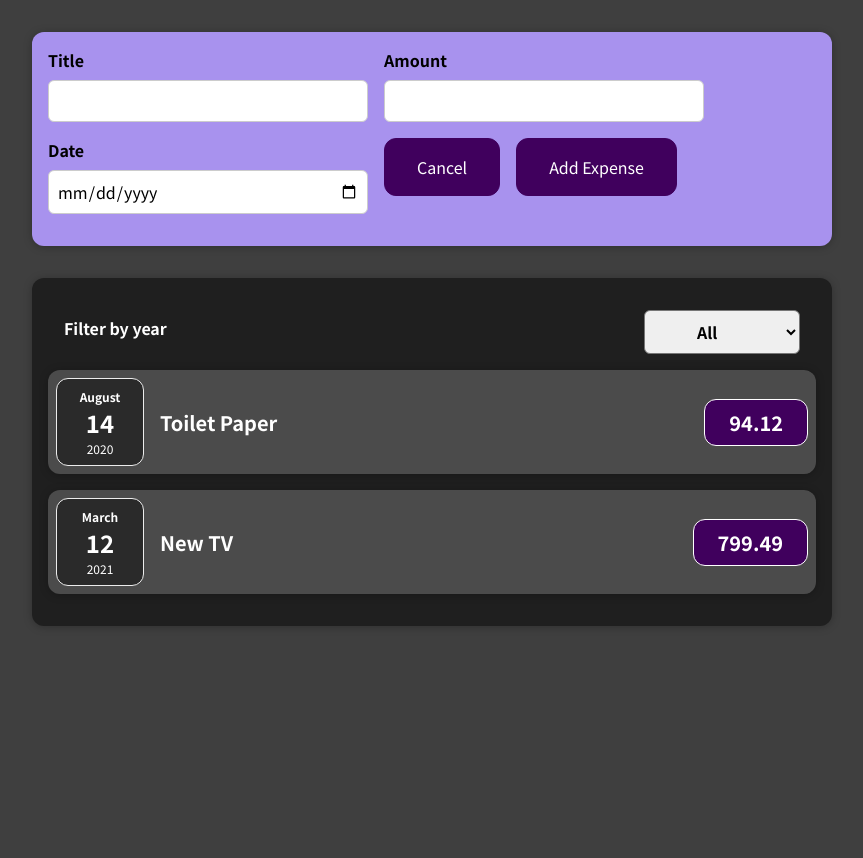
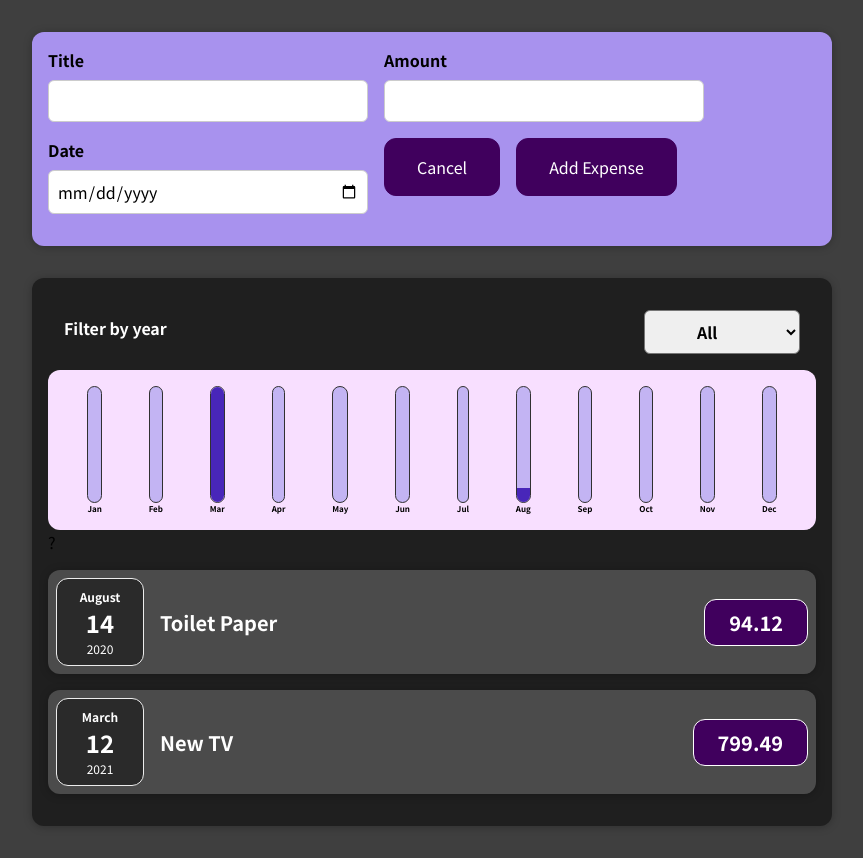
Before and after one commit to wkimeria/wkimeria-react-learning, a React (Create React App) app: page / in a window 1280 px wide. Shown: the whole page, without its empty margins (208-1071 px from the left). Before the commit the page ends 800 px from the top, so only its background shows below. Built offline with nearby package versions, Linux system fonts and the light colour scheme.

Commit message:
After Section 5: Rendering Lists & Conditional Content: Fixing a small bug

```diff
--- /dev/null
+++ b/src/components/Chart/Chart.css
@@ -0,0 +1,9 @@
+.chart {
+    padding: 1rem;
+    border-radius: 12px;
+    background-color: #f8dfff;
+    text-align: center;
+    display: flex;
+    justify-content: space-around;
+    height: 10rem;
+}
--- /dev/null
+++ b/src/components/Chart/Chart.js
@@ -0,0 +1,21 @@
+import React from 'react';
+
+import ChartBar from './ChartBar';
+import './Chart.css';
+
+const Chart = props => {
+    const dataPointValues = props.dataPoints.map(dataPoint => dataPoint.value)
+    const totalMaximum = Math.max(...dataPointValues);
+    return <div className="chart">
+        {props.dataPoints.map((dataPoint) => (
+            <ChartBar
+                key={dataPoint.label}
+                value={dataPoint.value}
+                maxValue={totalMaximum}
+                label={dataPoint.label}
+            />
+        ))}
+    </div>
+}
+
+export default Chart;
--- /dev/null
+++ b/src/components/Chart/ChartBar.css
@@ -0,0 +1,30 @@
+.chart-bar {
+    height: 100%;
+    display: flex;
+    flex-direction: column;
+    align-items: center;
+}
+
+.chart-bar__inner {
+    height: 100%;
+    width: 100%;
+    border: 1px solid #313131;
+    border-radius: 12px;
+    background-color: #c3b4f3;
+    overflow: hidden;
+    display: flex;
+    flex-direction: column;
+    justify-content: flex-end;
+}
+
+.chart-bar__fill {
+    background-color: #4826b9;
+    width: 100%;
+    transition: all 0.3s ease-out;
+}
+
+.chart-bar__label {
+    font-weight: bold;
+    font-size: 0.5rem;
+    text-align: center;
+}
--- /dev/null
+++ b/src/components/Chart/ChartBar.js
@@ -0,0 +1,20 @@
+import React from 'react';
+
+import './ChartBar.css';
+
+const ChartBar = props => {
+    let barFillHeight = '0%'
+    if(props.maxValue > 0){
+    barFillHeight = Math.round((props.value / props.maxValue) * 100) + '%'
+    }
+    return (
+        <div className='chart-bar'>
+            <div className='chart-bar__inner'>
+                <div className='chart-bar__fill' style={{height: barFillHeight}}></div>
+            </div>
+            <div className='chart-bar__label'>{props.label}</div>
+        </div>
+    )
+}
+
+export default ChartBar;
--- a/src/components/NewExpense/ExpenseForm.js
+++ b/src/components/NewExpense/ExpenseForm.js
@@ -33,7 +33,7 @@
             case 'addExpense':
                 const expenseData = {
                     title: enteredTitle,
-                    amount: enteredAmount,
+                    amount: +enteredAmount,
                     date: new Date(enteredDate)
                 }
                 props.onSaveExpenseData(expenseData);
--- a/src/components/expenses/Expenses.js
+++ b/src/components/expenses/Expenses.js
@@ -3,6 +3,7 @@
 import ExpensesList from "./ExpensesList";
 import ExpenseFilter from "./ExpensesFilter"
 import Card from '../UI/Card';
+import ExpensesChart from './ExpensesChart';
 import './Expenses.css'
 import ExpenseItem from "./ExpenseItem";
 
@@ -12,13 +13,18 @@
         setYearEntered(yearEntered);
     }
 
+    const filteredExpenses = (yearEntered, expenses) => {
+        return (yearEntered === null || yearEntered === '') ? expenses : expenses.filter(expense => {
+             return expense.date.getFullYear().toString() === yearEntered;
+        });
+    }
+
     return (
         <div>
             <Card className="expenses">
                 <ExpenseFilter onYearFilterChange={handleYearFilterChange}/>
-                <ExpensesList items = {
-                    yearEntered === null || yearEntered === '' ? props.expenses : props.expenses.filter( expense => { return expense.date.getFullYear().toString() === yearEntered;})
-                }/>
+                <ExpensesChart expenses = {filteredExpenses(yearEntered, props.expenses)} />?
+                <ExpensesList items = {filteredExpenses(yearEntered, props.expenses)} />
             </Card>
         </div>
     );
--- /dev/null
+++ b/src/components/expenses/ExpensesChart.js
@@ -0,0 +1,30 @@
+import React from 'react';
+
+import Chart from '../Chart/Chart';
+
+const ExpensesChart = (props) => {
+    const chartDataPoints = [
+        { label: 'Jan', value: 0 },
+        { label: 'Feb', value: 0 },
+        { label: 'Mar', value: 0 },
+        { label: 'Apr', value: 0 },
+        { label: 'May', value: 0 },
+        { label: 'Jun', value: 0 },
+        { label: 'Jul', value: 0 },
+        { label: 'Aug', value: 0 },
+        { label: 'Sep', value: 0 },
+        { label: 'Oct', value: 0 },
+        { label: 'Nov', value: 0 },
+        { label: 'Dec', value: 0 },
+    ];
+
+
+    for(const expense of props.expenses){
+        const expenseMonth = expense.date.getMonth();
+        chartDataPoints[expenseMonth].value += expense.amount;
+    }
+    return <Chart dataPoints = {chartDataPoints} />
+
+};
+
+export default ExpensesChart;
```
